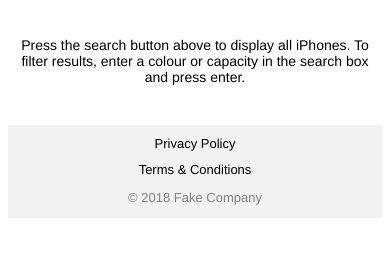
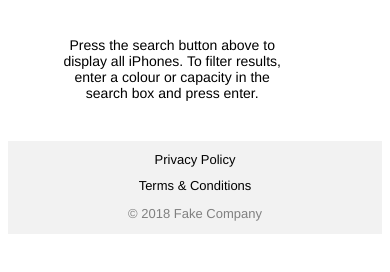
Before and after one commit to tristamstone/challenge, a plain HTML site: page index.html in a window 390 px wide. Shown: the part 164-436 px from the top of the page. Drawn offline with Linux system fonts and the light colour scheme.

Commit message:
Update styles.css

```diff
--- a/styles.css
+++ b/styles.css
@@ -137,10 +137,4 @@ h1
     margin-top    : 10px;
   }
 
-  .footer ul,
-  #results
-  {
-    width      : 100%;
-  }
-
 }
```
